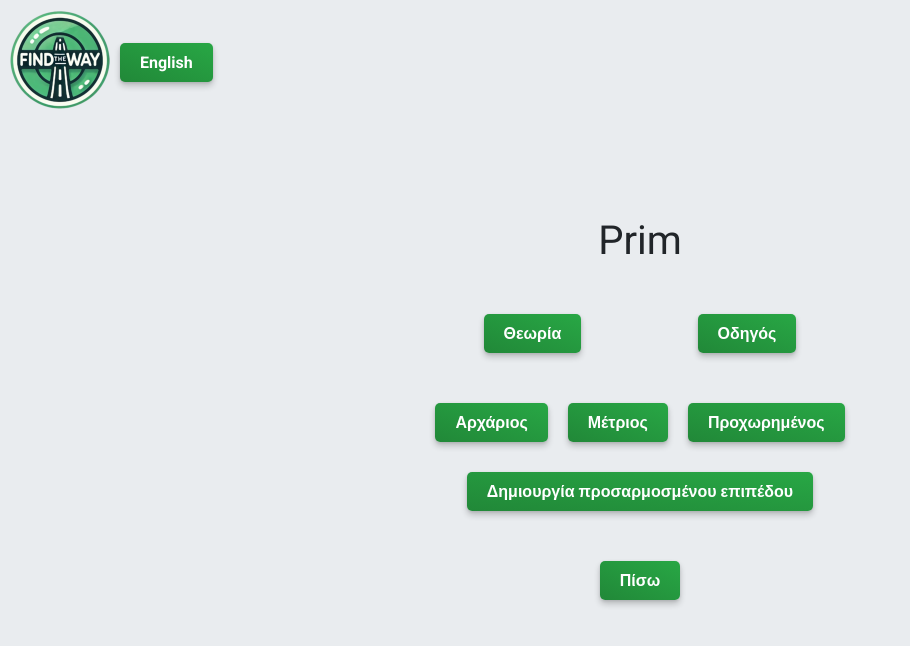
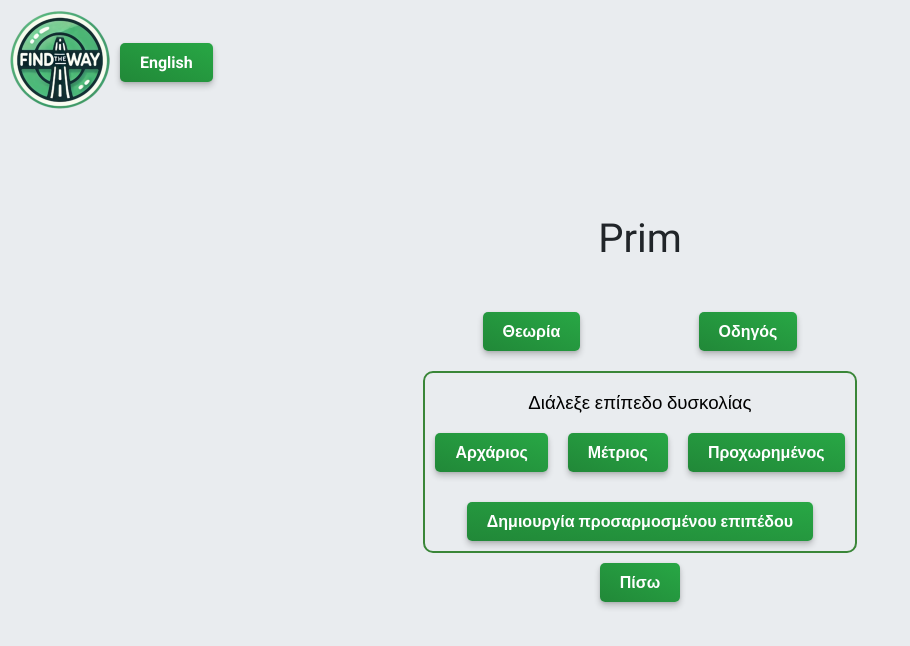
Before and after one commit to jsarr11/findtheway, a website: page public/play-prim.html in a window 1280 px wide. Shown: the whole page, without its empty margins (0-910 px from the left). Drawn offline with nearby package versions, Linux system fonts and the light colour scheme.

Commit message:
fix choose level look better

```diff
--- a/public/css/styles.css
+++ b/public/css/styles.css
@@ -163,6 +163,14 @@ button[type="submit"]:active, .back-to-home:active {
 .button-line-3 {
     padding-bottom: 30px;
 }
+.level-container {
+    border: 2px solid #3A8638;
+    border-radius: 10px;
+}
+
+.level {
+    text-align: center;
+}
 
 /*****************   Scores   ********************/
 /* Headings */
--- a/public/play-prim.html
+++ b/public/play-prim.html
@@ -30,13 +30,16 @@
                 <button onclick="window.location.href='/theory-prim'">Θεωρία</button>
                 <button onclick="window.location.href='/tutorial-prim'">Οδηγός</button>
             </div>
-            <div class="button-row button-line-2">
+            <div class="level-container">
+                <h3 class="level">Διάλεξε επίπεδο δυσκολίας</h3>
+                <div class="button-row">
                     <button onclick="playGame('beginner')">Αρχάριος</button>
                     <button onclick="playGame('intermediate')">Μέτριος</button>
                     <button onclick="playGame('expert')">Προχωρημένος</button>
                 </div>
-            <div class="button-container button-line-3">
+                <div class="button-container">
                     <button onclick="showCustomLevelPopup()">Δημιουργία προσαρμοσμένου επιπέδου</button>
+                </div>
             </div>
             <div class="button-container button-line-4">
                 <button onclick="window.location.href='/user-page'">Πίσω</button>
@@ -50,13 +53,16 @@
                 <button onclick="window.location.href='/theory-prim'">Theory</button>
                 <button onclick="window.location.href='/tutorial-prim'">Tutorial</button>
             </div>
-            <div class="button-row button-line-2">
+            <div class="level-container">
+                <h3 class="level">Pick difficulty level</h3>
+                <div class="button-row">
                     <button onclick="playGame('beginner')">Beginner</button>
                     <button onclick="playGame('intermediate')">Intermediate</button>
                     <button onclick="playGame('expert')">Expert</button>
                 </div>
-            <div class="button-container button-line-3">
+                <div class="button-container">
                     <button onclick="showCustomLevelPopup()">Create custom level</button>
+                </div>
             </div>
             <div class="button-container button-line-4">
                 <button onclick="window.location.href='/user-page'">Back</button>
```
Also changed, not shown: public/play-kruskal.html (+6 -0 lines). Lines whose indentation alone changed are shown as unchanged.
